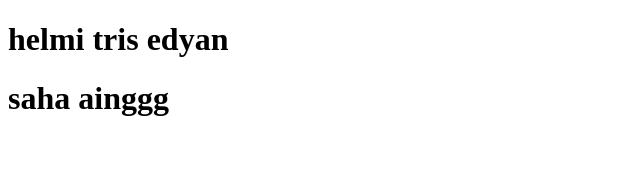
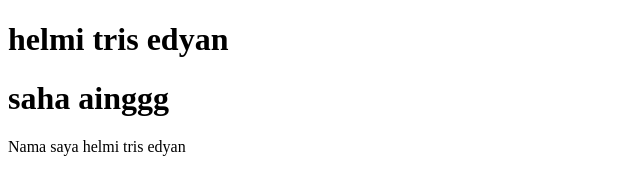
Before and after one commit to helmi0611/Integer-squad, a plain HTML site: page index.html in a window 1280 px wide. Shown: the whole page, without its empty margins (0-640 px from the left). Drawn offline with Linux system fonts and the light colour scheme.

Commit message:
add biodata

```diff
--- a/index.html
+++ b/index.html
@@ -10,5 +10,7 @@
     <h1> helmi tris edyan</h1>
     <h1>saha ainggg</h1>
 
+    <p>Nama saya helmi tris edyan</p>
+
 </body>
 </html>
```
